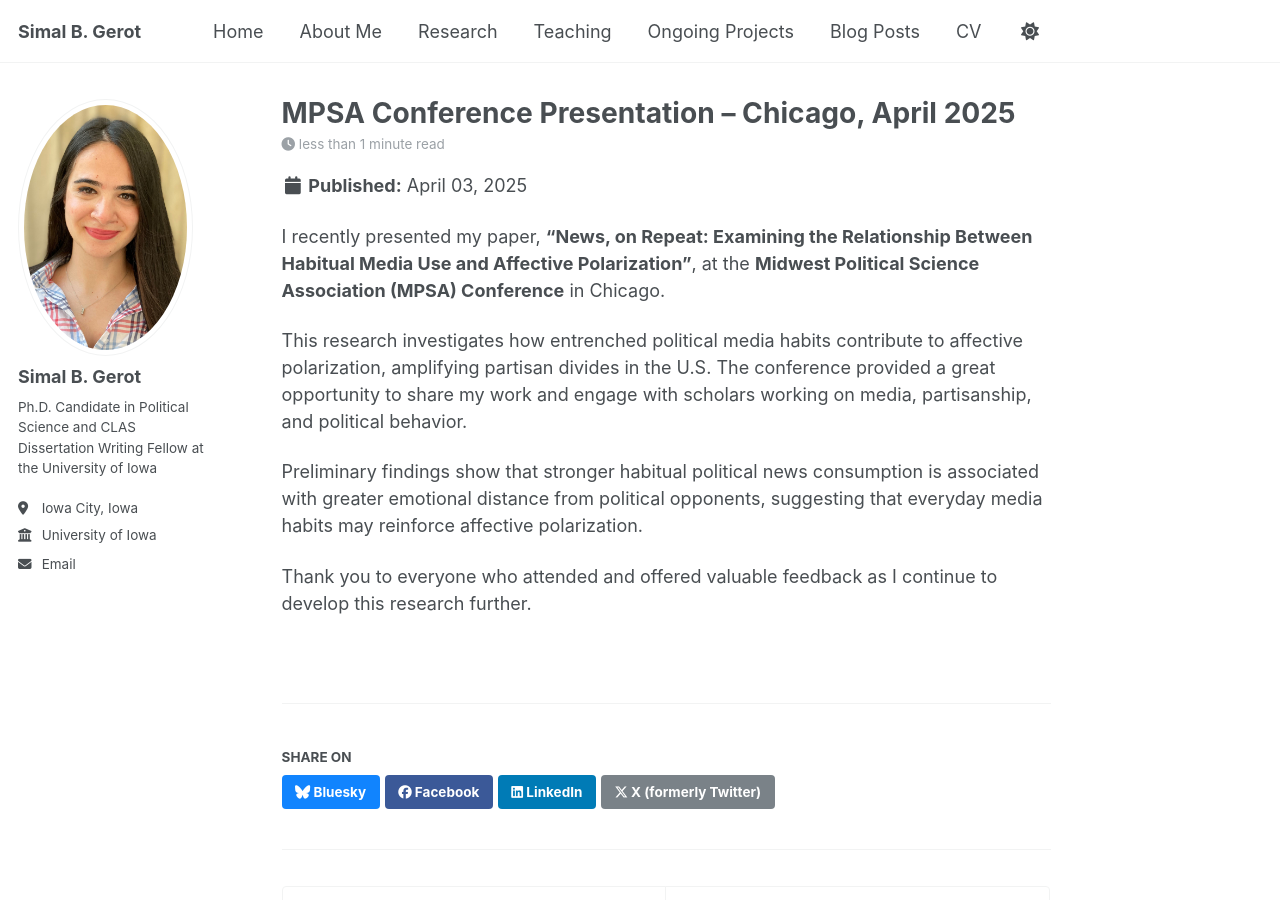
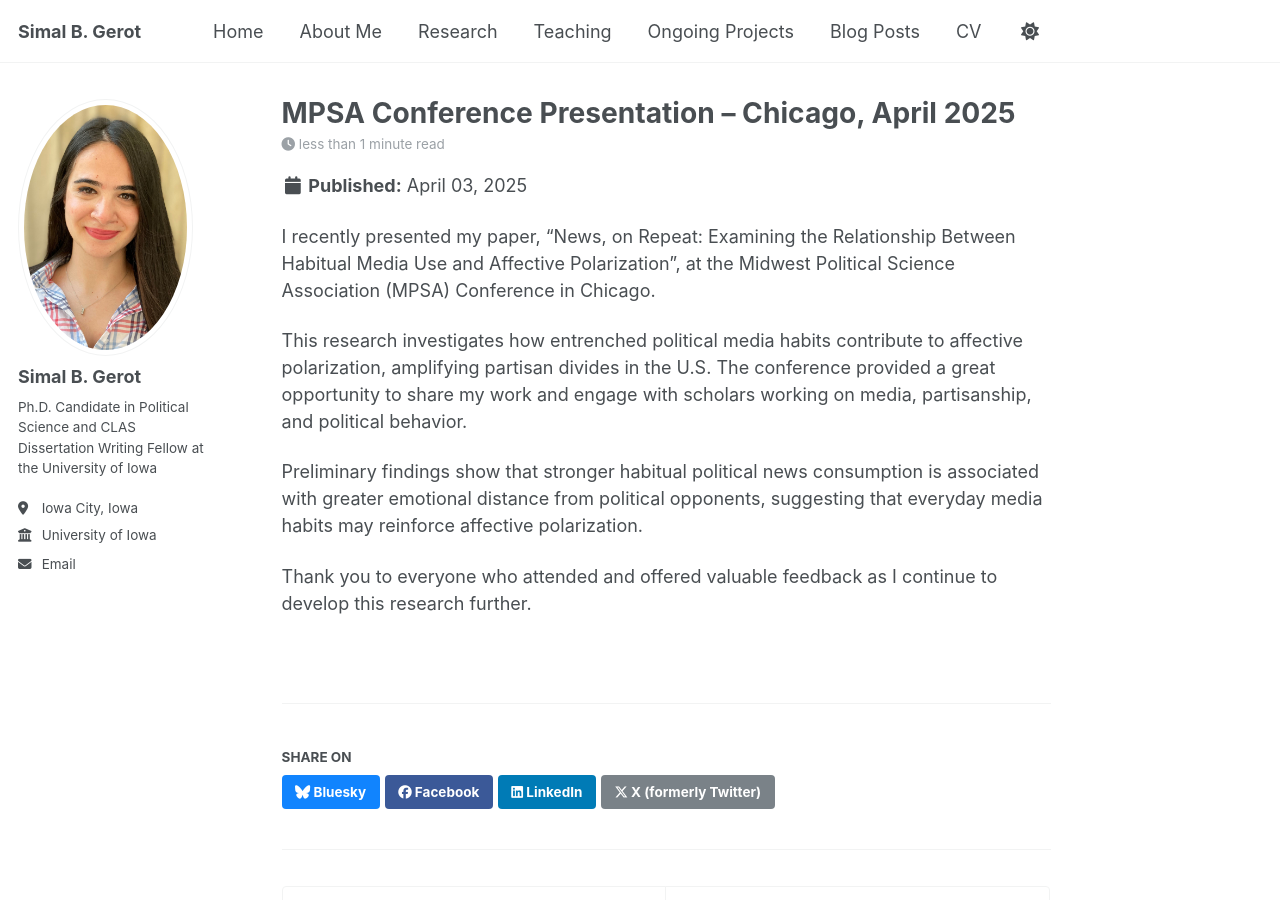
Before and after one commit to sbgerot/sbgerot.github.io, a Jekyll site: the page built from _posts/2025-04-03-mpsa-conference.md, in a window 1280 px wide and 900 px high. Built offline with Jekyll 4.4.1, drawn with Linux system fonts in a browser that asks for light colours.

```diff
--- a/_posts/2025-04-03-mpsa-conference.md
+++ b/_posts/2025-04-03-mpsa-conference.md
@@ -5,7 +5,7 @@ layout: single
 author_profile: true
 ---
 
-I recently presented my paper, **“News, on Repeat: Examining the Relationship Between Habitual Media Use and Affective Polarization”**, at the **Midwest Political Science Association (MPSA) Conference** in Chicago.
+I recently presented my paper, “News, on Repeat: Examining the Relationship Between Habitual Media Use and Affective Polarization”, at the Midwest Political Science Association (MPSA) Conference in Chicago.
 
 This research investigates how entrenched political media habits contribute to affective polarization, amplifying partisan divides in the U.S. The conference provided a great opportunity to share my work and engage with scholars working on media, partisanship, and political behavior.
 
```
